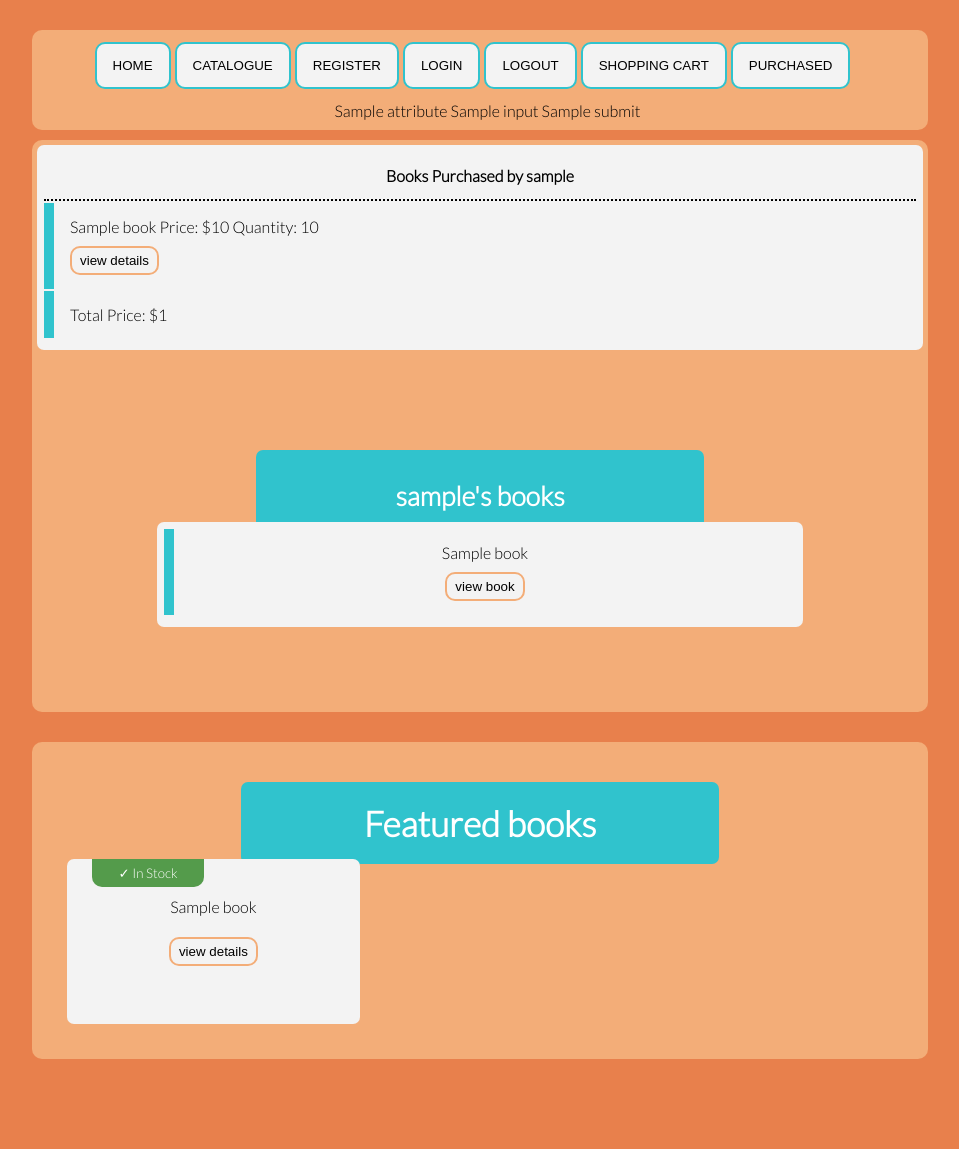
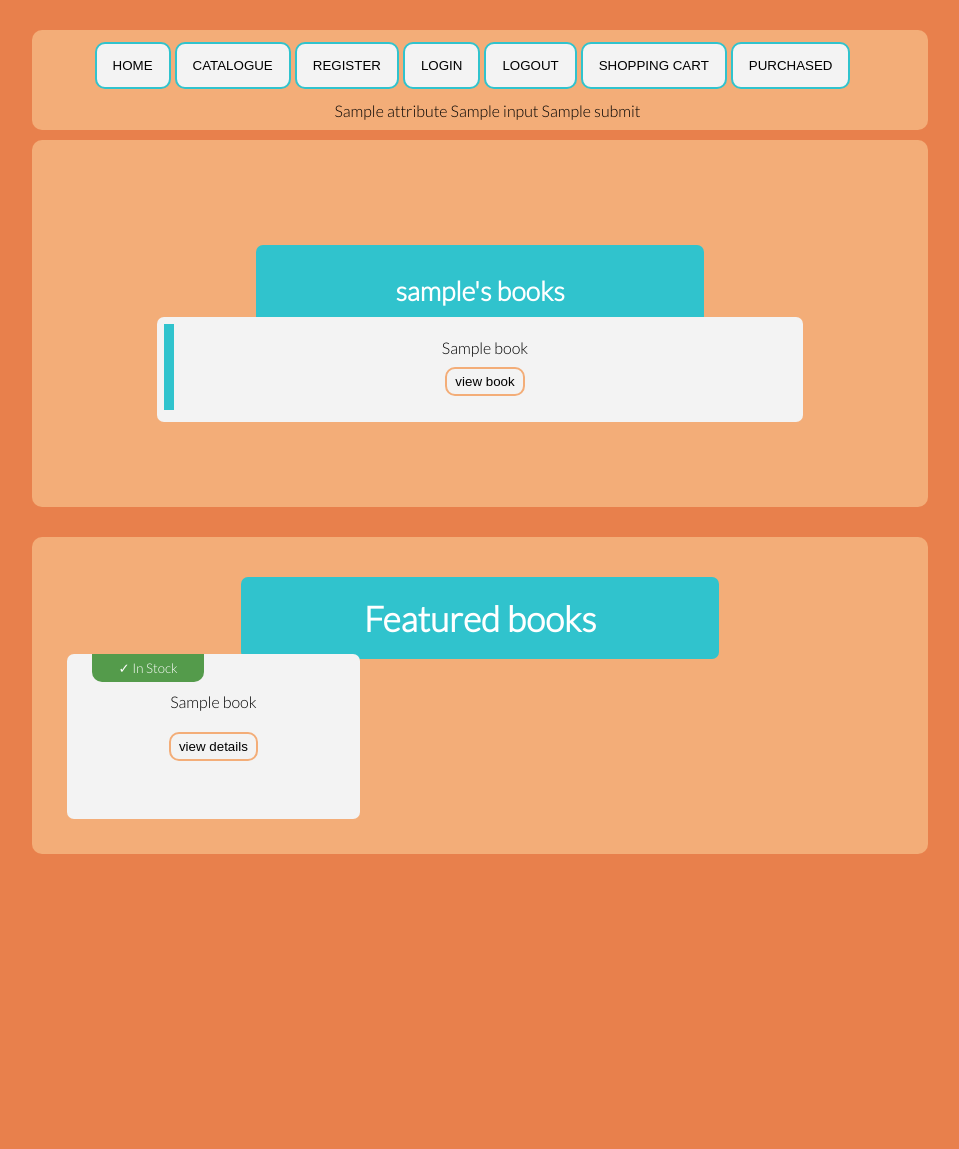
Before and after one commit to BenjaminWong67/CS235AssignmentBookShopWeb, a Flask app: template library/templates/shopping/purchased_books.html in a window 1280 px wide. Shown: the part 160-1309 px from the top of the page, without its empty margins (160-1119 px from the left). After the commit the page ends 1014 px from the top, so only its background shows below. Run offline with Flask 2, Linux system fonts and the light colour scheme; the visitor is signed in with stand-in values (Sample User, id 1); the template is opened without the code that fills it: most values are stand-ins (such as "Sample title", 1, 10 or a date in 2020).

Commit message:
small bug fixes in the html tempates

```diff
--- a/library/templates/shopping/purchased_books.html
+++ b/library/templates/shopping/purchased_books.html
@@ -1,37 +1,6 @@
 {% extends 'layout.html' %}
 
 {% block content %}
-
-    <table>
-        <tr>
-            <th> Books Purchased by {{ session['user_name'] }}</th>
-        </tr>
-                <!-- checks current data to show on page-->
-        {% if books == none %}
-            <tr>
-                <td>nothing to see here.</td>
-            </tr>
-        {% elif books|length == 0 %}
-            <tr>
-                <td>Search did not return any results.</td>
-            </tr>
-        {% else %}
-            {% for book in books %}
-                <tr>
-                    <td>
-                        {{ book.title }}                         Price: ${{ book.price }}     Quantity: {{ book.quantity }}
-                        <br>
-                        <button onclick=location.href="{{url_for('books_bp.books_view', id=book.id)}}">view details</button>
-                    </td>
-                </tr>
-            {% endfor %}
-        {% endif %}
-        <tr>
-            <td>
-                Total Price: ${{ total_price }}
-            </td>
-        </tr>
-    </table>
 
     <div id='purchased'>
         <h3 id='cart-user'>{{ session['user_name'] }}'s books</h3>
```
Also changed, not shown: library/templates/shopping/shopping_cart.html (+11 -3 lines).
